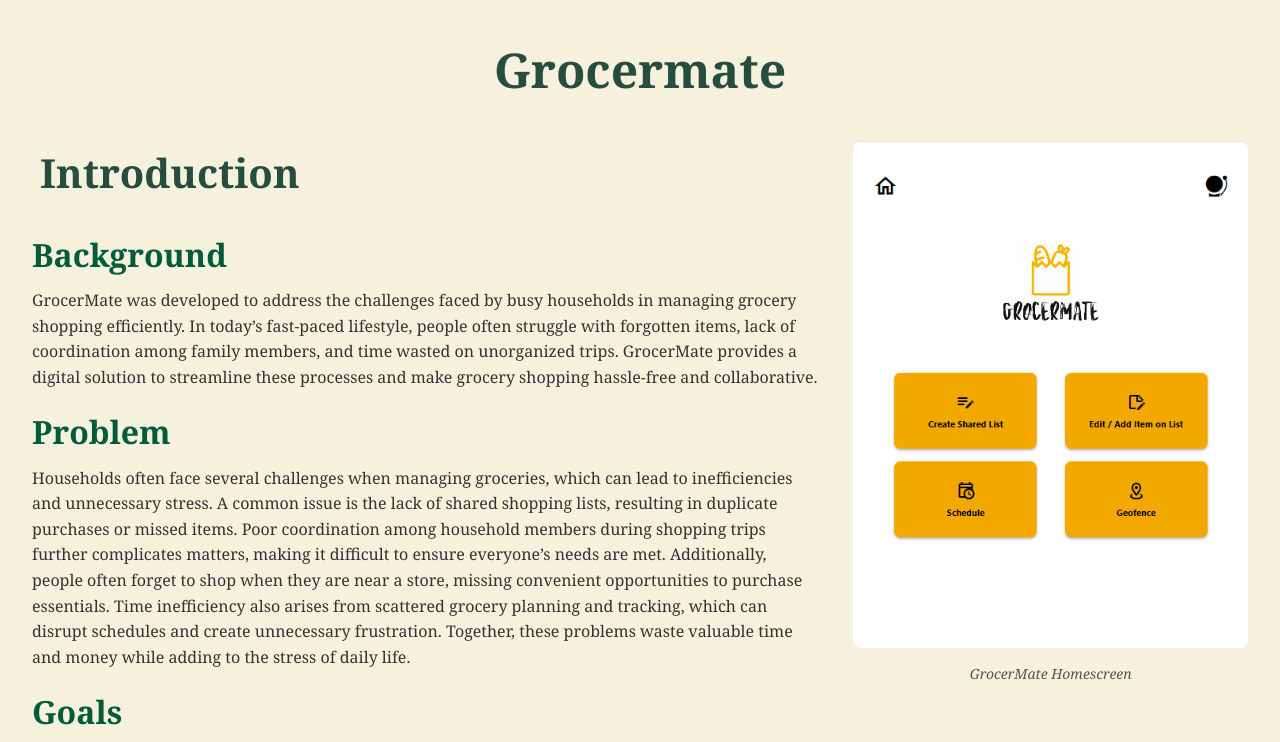
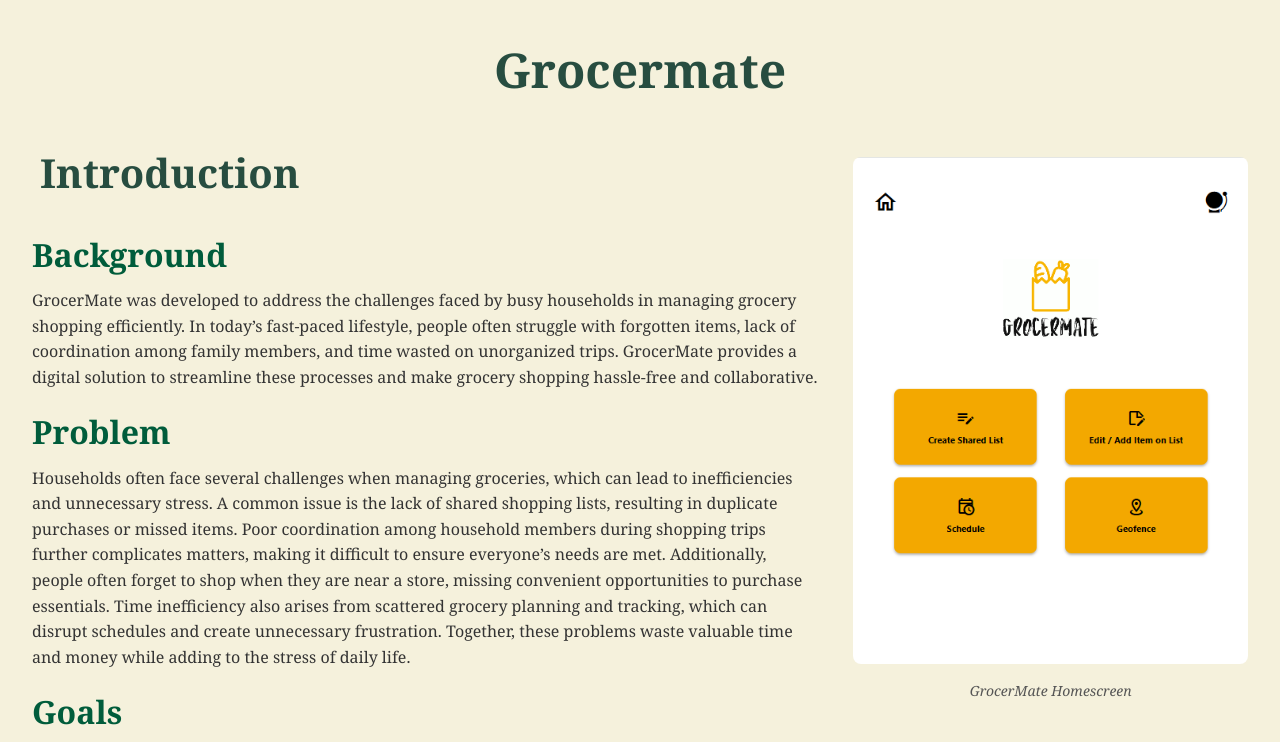
Before and after one commit to 123boyisme/Grocermate-Website, a plain HTML site: page index.html in a window 1280 px wide. Shown: the top 742 px of the page. Drawn offline with Linux system fonts and the light colour scheme.

Commit message:
completed website

```diff
--- a/index.html
+++ b/index.html
@@ -78,7 +78,8 @@
 
             </div>
         <div class="image-content">
-            <img src="images/homescreen.png" alt="Your Image Description" class="side-image">
+            <img src="images/homescreen.png" alt="GrocerMate Homescreen" class="homescreen-image">
+
             <p class="image-caption">GrocerMate Homescreen</p>
         </div>
         </section>
--- a/styles.css
+++ b/styles.css
@@ -156,6 +156,14 @@ main {
     background-color: #005c3b; /* Dark green background */
     color: #fff; /* White text on hover */
 }
+.homescreen-image {
+    max-width: 100%;
+    height: auto;
+    display: block;
+    margin: 1rem auto;
+    border-radius: 8px; /* Optional: Add rounded corners */
+}
+
 
 
 
```
